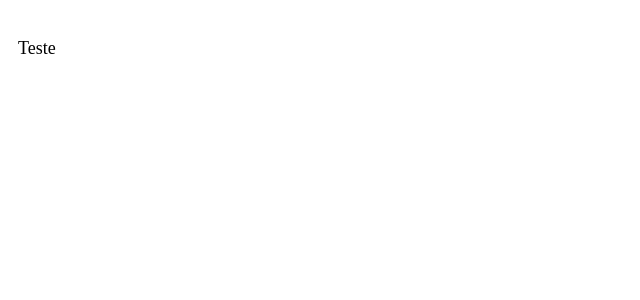
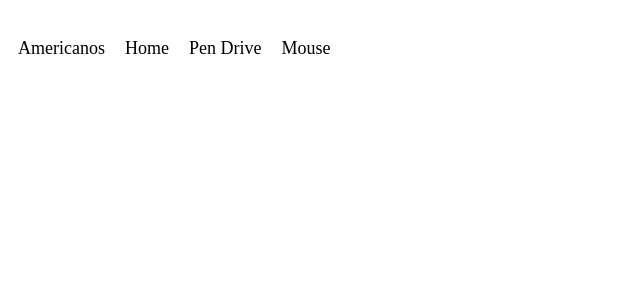
Before and after one commit to profchines/siteTurmaA, a Next.js app: page / in a window 1280 px wide. Shown: the top 300 px of the page, without its empty margins (0-640 px from the left). Built offline with nearby package versions, Linux system fonts and the light colour scheme; data requests are answered from the project's data file.

Commit message:
Aula 28-10 1,2

```diff
--- a/jsonserver/db.json
+++ b/jsonserver/db.json
@@ -21,5 +21,25 @@
             "password": "$2a$10$bDeTdqxurJ0AW6RIOK/O/.lacPtYYEVdVCevXQ2zGk02O4K7zHj72",
             "id": 3
         }
+    ],
+    "categorias": [
+        {
+            "id": 1,
+            "nome": "Pen Drive"
+        },
+        {
+            "id": 2,
+            "nome": "Mouse"
+        }
+    ],
+    "produtos": [
+        {
+            "id": 1,
+            "id_categoria": 1,
+            "nome": "Novu Pendrive com MetaIA",
+            "valor": 90.90,
+            "promo": 79.90,
+            "imagem": "pendrives/pendrive.jpg"
+        }
     ]
 }
--- a/src/components/Menu/index.tsx
+++ b/src/components/Menu/index.tsx
@@ -1,15 +1,52 @@
+"use client"
 import Link from "next/link"
 import { LeftContainer, NavbarContainer, NavbarInnerContainer, NavbarLinkExtended, RightContainer } from "./styles"
+import { useEffect, useState } from "react"
+import axios from "axios"
+
+interface ICategoria {
+    id: number;
+    nome: string;
+}
 
 export const Menu = () => {
 
-    return(
+    const [categorias, setCategorias] = useState<Array<ICategoria>>([])
+
+    useEffect(() => {
+        axios.get('http://localhost:3001/categorias')
+            .then((resposta) => {
+                setCategorias(resposta.data)
+            })
+            .catch((err) => {
+                console.log(err)
+            })
+    }, [])
+
+    return (
         <NavbarContainer>
             <NavbarInnerContainer>
                 <LeftContainer>
-                    <NavbarLinkExtended href={'/voluntarios'}>
-                        Teste
+
+                    <NavbarLinkExtended href={'/'}>
+                        Americanos
                     </NavbarLinkExtended>
+
+                    <NavbarLinkExtended href={'/'}>
+                        Home
+                    </NavbarLinkExtended>
+                    {
+                        categorias.map((categoria) => (
+                            <NavbarLinkExtended
+                                key={categoria.id}
+                                href={'/categoria/' + categoria.id}
+                            >
+                                {categoria.nome}
+                            </NavbarLinkExtended>
+                        ))
+                    }
+
+
                 </LeftContainer>
                 <RightContainer>
 
--- a/src/components/Menu/styles.ts
+++ b/src/components/Menu/styles.ts
@@ -83,12 +83,12 @@
 `;
 
 export const NavbarLinkExtended = styled(Link)`
-  color: var(--text-title);
+  color: var(--white);
   font-size: large;
   text-decoration: none;
   margin: 10px;
 
-  :hover {
-    color: var(--white);
+  &:hover {
+    color: var(--red);
   }
 `;
```
